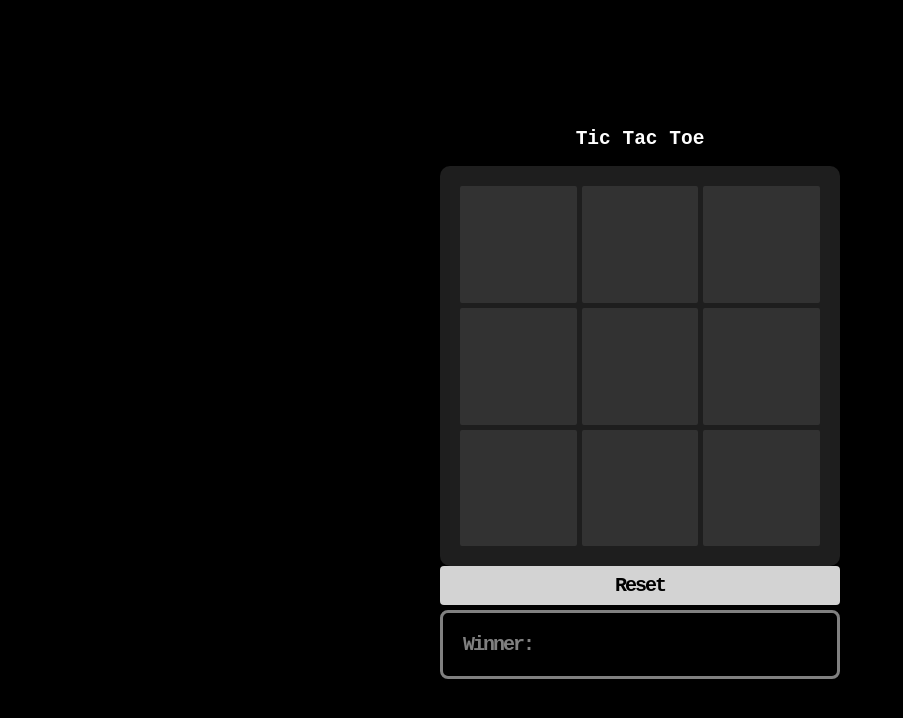
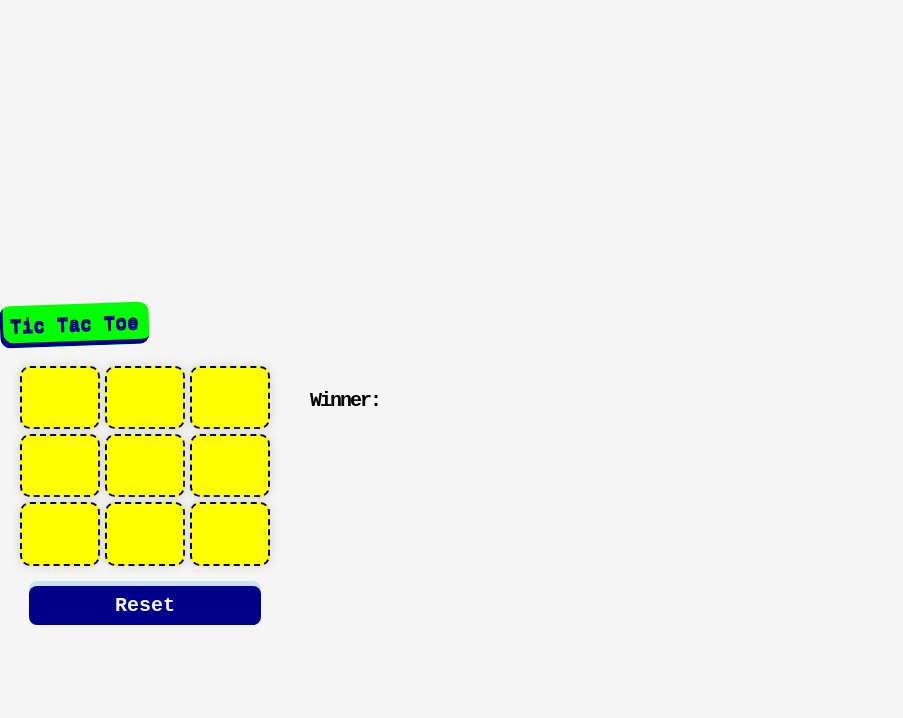
Before and after one commit to dev0xgenius/Tic-Tac-Toe, a plain HTML site: page index.html in a window 1280 px wide. Shown: the whole page, without its empty margins (0-903 px from the left). Drawn offline with Linux system fonts and the light colour scheme.

Commit message:
Updated styles

```diff
--- a/app.js
+++ b/app.js
@@ -1,4 +1,5 @@
 main();
+
 let resetBtn = document.getElementById("resetBtn");
 resetBtn.addEventListener('click', () => {
   resetGame();
@@ -9,9 +10,9 @@ function main() {
   let gameBox = document.getElementById('gameBox');
   let TicTacToe = {
     cells: gameBox.querySelectorAll("[class *= 'item']"),
-        nextTurn: 'X',
+    turn: 'X',
 
-        get grid(){
+    get grid() {
       let gridData = [];
       for (let cell of this.cells) gridData.push(cell.innerText);
       return createGrid(3, gridData);
@@ -19,22 +20,21 @@ function main() {
   };
 
   for (let cell of TicTacToe.cells)
-        cell.addEventListener("click", handleCellClick, {once: true});
+    cell.addEventListener("click", handleCellClick, { once: true });
 
   function handleCellClick(event) {
     event.target.querySelector(".text").
-        innerHTML = TicTacToe.nextTurn;
+      innerHTML = TicTacToe.turn;
 
-        if (symbolMatch(TicTacToe["grid"], TicTacToe["nextTurn"])){
+    if (symbolMatch(TicTacToe["grid"], TicTacToe["turn"])) {
       //Stop players from clicking when match is found...
       for (let cell of TicTacToe.cells)
         cell.removeEventListener("click", handleCellClick);
-
       gameOver(TicTacToe);
       return;
     }
 
-        TicTacToe.nextTurn = (TicTacToe.nextTurn == 'X') ? 'O' : 'X';
+    TicTacToe.turn = (TicTacToe.turn == 'X') ? 'O' : 'X';
   }
 }
 
@@ -52,21 +52,22 @@ function createGrid(width, array) {
 }
 
 function symbolMatch(grid, symbol) {
-    let matchs = [diagonalMatch, horizontalMatch, verticalMatch];
-    for (let match of matchs)
-        if (match(grid, symbol)) return true;
+  let matchFunctions = [diagonalMatch, horizontalMatch, verticalMatch];
+  for (let matchFunction of matchFunctions)
+    if (matchFunction(grid, symbol)) return true;
 
   return false;
 }
 
-function gameOver(gameObj){
+function gameOver(gameObj) {
   let info = document.querySelector('.info-1');
-    info.innerHTML = `Winner: Player ${gameObj.nextTurn}`;
+  info.innerHTML = `Winner: Player ${gameObj.turn}`;
 }
 
 function resetGame() {
   let cells = document.querySelectorAll("[class *= item]");
-    for (let cell of cells) cell.querySelector(".text").innerHTML = "";
+  for (let cell of cells)
+    cell.querySelector(".text").innerHTML = "";
 
   document.querySelector(".info-1").innerHTML = "Winner: ";
 }
@@ -75,13 +76,16 @@ function diagonalMatch(grid, symbol) {
   let diagonals = [];
   let count = 1;
 
-    diagonals.push(grid.map((arr, index) => arr[index]));
+  diagonals.push(grid.map((row, cell) => row[cell]));
   diagonals.push(grid.map((arr) => {
     return arr[arr.length - count++];
   }));
 
+  console.log(diagonals);
+
   for (let diagonal of diagonals)
-        if (!diagonal.some(data => data != symbol)) return true;
+    if (diagonal.every(data => data == symbol))
+      return true;
 
   return false;
 }
@@ -98,7 +102,7 @@ function verticalMatch(grid, symbol) {
   let gridWidth = grid.length;
   let column = null;
 
-    for (let colNo = 0; colNo < gridWidth; colNo++){
+  for (let colNo = 0; colNo < gridWidth; colNo++) {
     column = grid.map(arr => arr[colNo]);
     if (!column.some(data => data != symbol)) return true;
   } return false;
--- a/style.css
+++ b/style.css
@@ -1,70 +1,84 @@
 * {
   box-sizing: border-box;
+  padding: 0;
+  margin: 0;
 }
 
 body {
-    padding: 0;
-    margin: 0;
+  min-height: 100vh;
+  display: flex;
+  justify-content: center;
+  align-items: center;
   font-family: monospace;
-    background-color: black;
+  background-color: whitesmoke;
 }
 
-section  {
+section {
   width: 100%;
-    max-width: 50vh;
+  max-width: max-content;
   margin: 10% auto;
   margin-bottom: 0;
 }
 
 .game--title {
-    text-align: center;
-    color: white;
+  width: max-content;
+  padding: 10px;
+  text-align: left;
+  text-shadow: 0px 2px;
+  border-radius: 10px;
+  color: darkblue;
+  background-color: lime;
+  box-shadow: inset 3px -5px;
+  transform: rotate(-2deg);
 }
 
 #gameBox {
   display: grid;
-    grid-template-columns: repeat(3, auto);
+  grid-template-columns: repeat(3, 80px);
   gap: 5px;
+  min-height: 30vh;
   width: 100%;
-    height: 50vh;
+  height: auto;
   margin: 0 auto;
   padding: 20px;
   border-radius: 10px;
-    background-color: rgb(30, 30, 30);
+  /* background-color: rgb(30, 30, 30); */
 }
 
-[class *= "item"] {
+[class *="item"] {
   position: relative;
   display: flex;
   justify-content: center;
   align-items: center;
   margin: 0;
-    padding: 0;
   text-align: center;
-    font-size: 35px;
-    border-radius: 2px;
-    color: lightgrey;
-    background-color: rgb(50, 50, 50);
+  font-size: 3em;
+  font-weight: bold;
+  font-weight: monospace;
+  border-radius: 10px;
+  box-shadow: 0px 0px 10px lightgrey;
+  color: darkblue;
+  border: 2px dashed darkblue;
+  background-color: yellow;
+  transition: 0.1s ease-in-out;
 }
 
-[class *= "item"]:active {
-    background-color: black;
-    color: white;
+[class *="item"]:active {
+  background-color: orange;
+  color: whitesmoke;
 }
 
-[class *= "item"] .text {
+/* Stops the box from resizing */
+[class *="item"] .text {
   position: absolute;
   display: block;
 }
 
 .game--info {
-    width: 100%;
-    max-width: 50vh;
+  width: 80%;
   padding: 20px;
   margin: 5px auto;
-    color: gray;
-    border: 3px solid gray;
-    border-radius: 8px;
+  color: black;
   font-size: 20px;
   font-weight: bold;
   font-family: monospace;
@@ -72,24 +86,23 @@ section  {
 }
 
 #resetBtn {
-    width: 100%;
-    height: auto;
+  display: block;
+  width: 80%;
   padding: 8px;
   margin: 0px auto;
-    border-radius: 4px;
+  border-radius: 8px;
   border: none;
   outline: none;
-    font-weight: bolder;
+  font-weight: bold;
   font-size: 20px;
   font-family: monospace;
-    text-align: center;
-    letter-spacing: -2px;
-    color: black;
-    background-color: lightgrey;
+  color: whitesmoke;
+  box-shadow: 0px -5px rgb(30, 144, 255, .2);
+  background-color: darkblue;
+  transition: 0.3s ease-in-out;
 }
 
 #resetBtn:active {
-    color: white;
-    border: 2px solid lightgrey;
-    background: transparent;
+  box-shadow: none;
+  transform: translate(2px, -2px);
 }
```
Lines whose indentation alone changed are shown as unchanged.
